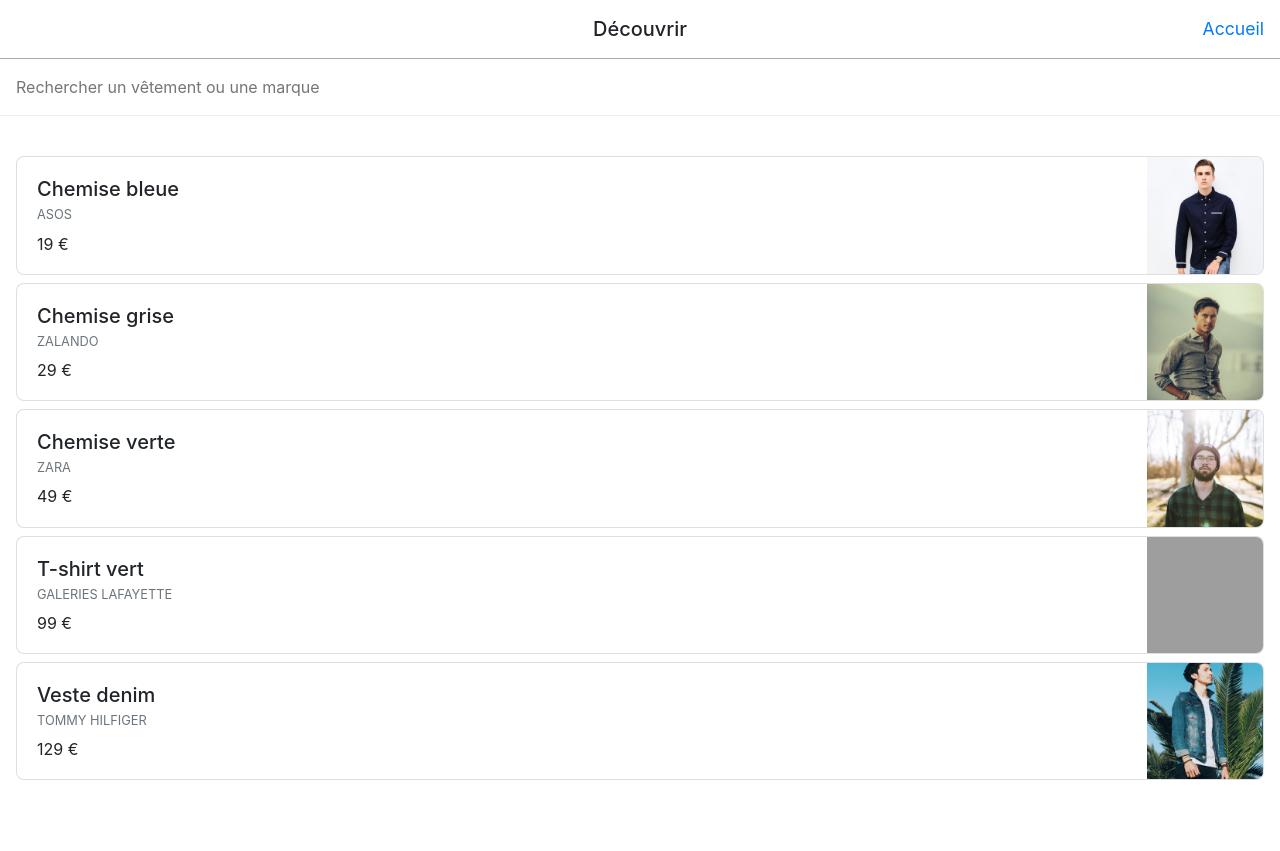
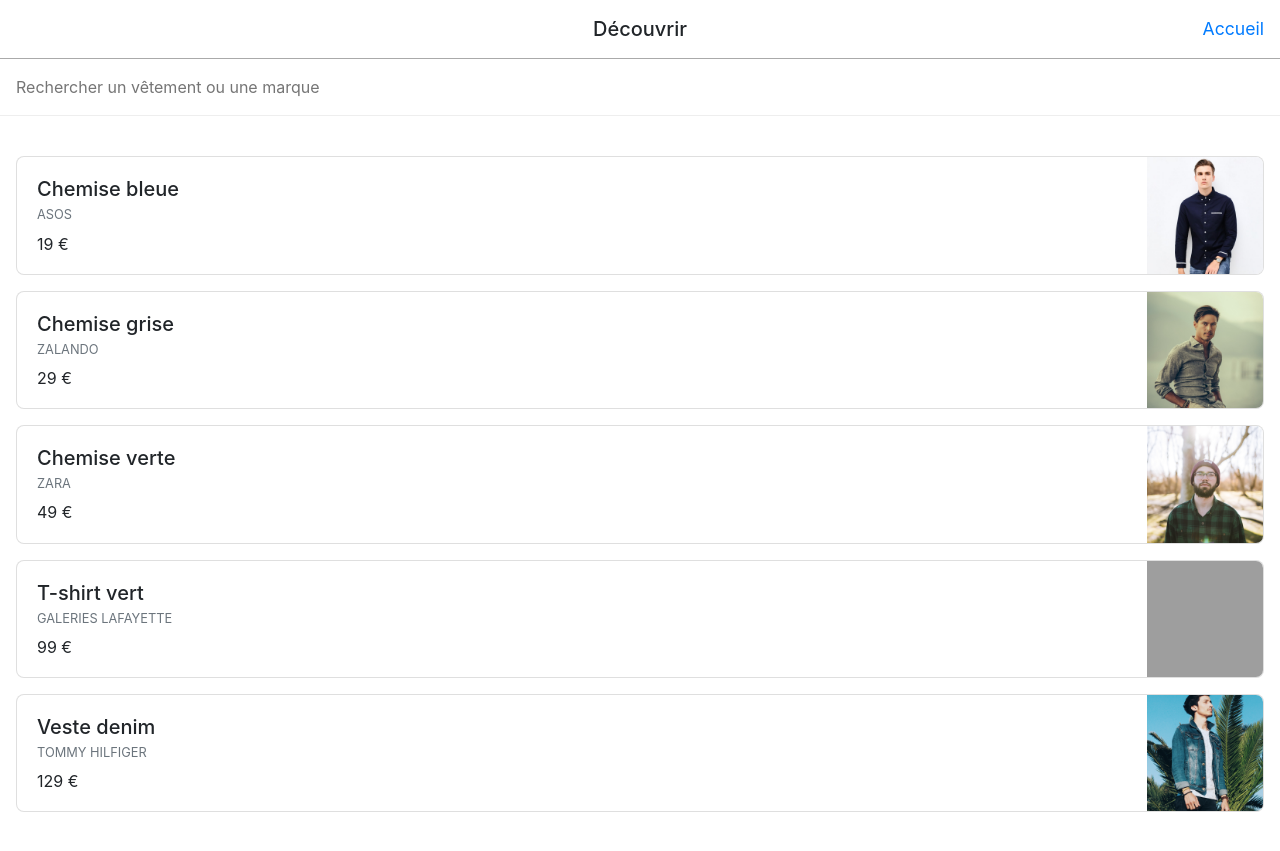
Before and after one commit to Glascode/creativite-logicielle, a Jekyll site: the page built from _pages/discover.html, in a window 1280 px wide. Shown: the top 851 px of the page. Built offline with Jekyll 4.4.1, drawn with Linux system fonts in a browser that asks for light colours; some web fonts are replaced; grey boxes are pictures that could not be loaded.

```diff
--- a/_config.yml
+++ b/_config.yml
@@ -1,5 +1,5 @@
 # Site settings
-title: "Clothes"
+title: "Snapshot"
 description: ""
 baseurl: "/snapshot"
 url: "http://localhost:4000"  # absolute url
--- a/_pages/discover.html
+++ b/_pages/discover.html
@@ -18,7 +18,7 @@ permalink: /discover
 
 <div class="p-3">
     {% for item in site.data.discover %}
-    <a class="card flex-row mb-2">
+    <a class="card flex-row mb-3">
         <div class="card-body">
             <h5 class="card-title mb-1">{{ item.title }}</h5>
             <p class="small mb-3 font-weight-normal text-uppercase text-muted">{{ item.brand }}</p>
```
Also changed, not shown: 5 other files.
